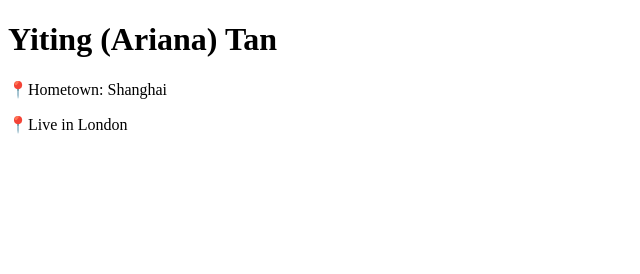
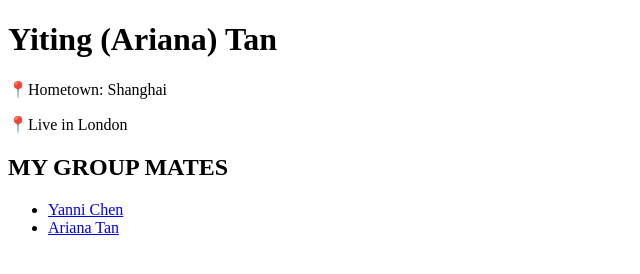
Before and after one commit to ATererer/INST0018_23-24_uczcyta, a plain HTML site: page index.html in a window 1280 px wide. Shown: the whole page, without its empty margins (0-640 px from the left). Drawn offline with Linux system fonts and the light colour scheme.

Commit message:
index.html

```diff
--- a/index.html
+++ b/index.html
@@ -7,5 +7,12 @@
  <h1>Yiting (Ariana) Tan</h1>
  <p>📍Hometown: Shanghai</p>
  <p>📍Live in London</p>
+
+         <h2>MY GROUP MATES</h2>
+        <ul class="articles">
+            <li><a href=" ">Yanni Chen</a ></li>
+            <li><a href="https://ATererer.github.io/INST0018_23-24_uczcyta/">Ariana Tan</a ></li>
+            <!-- anyway add something -->
+        </ul>
 </body>
 </html>
```
